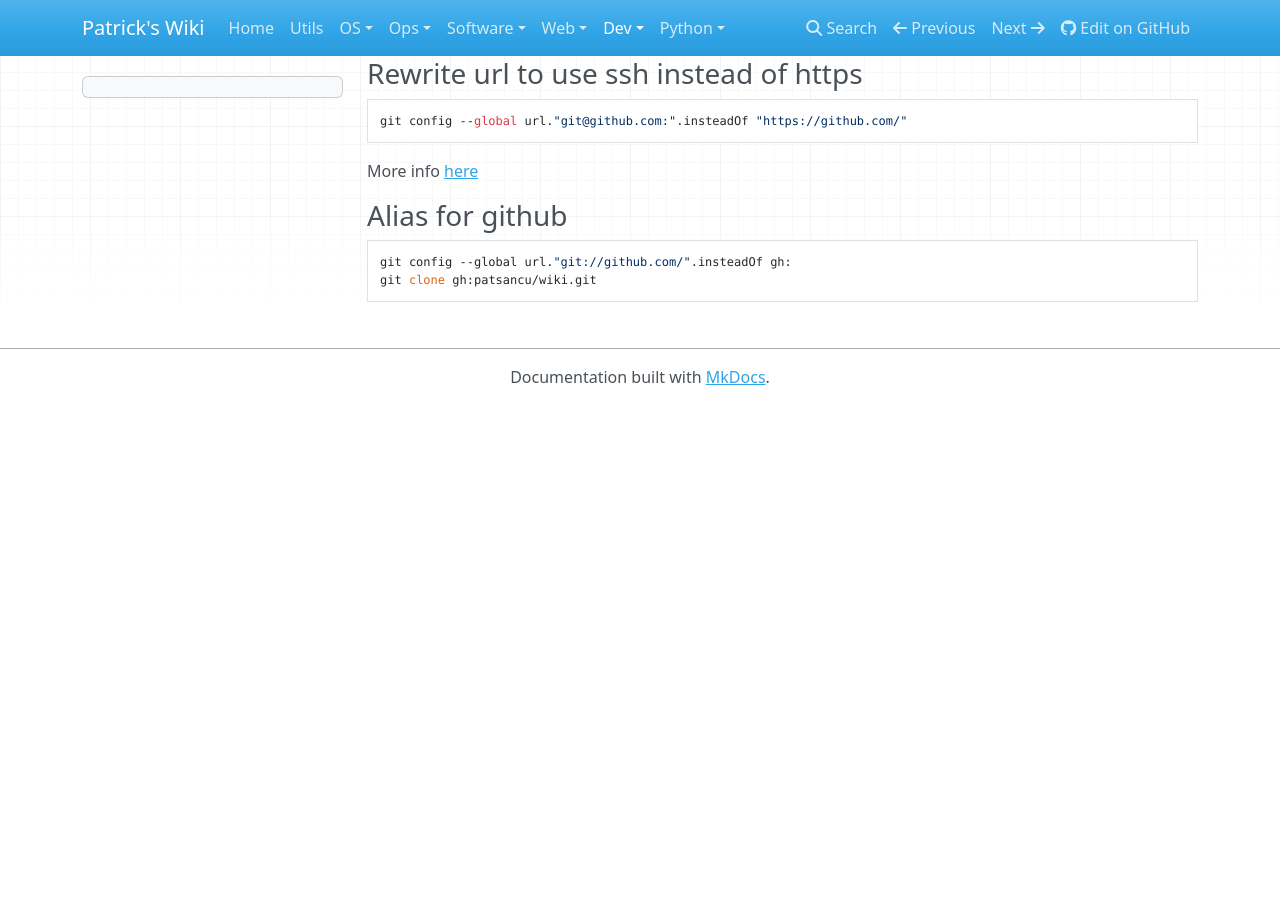
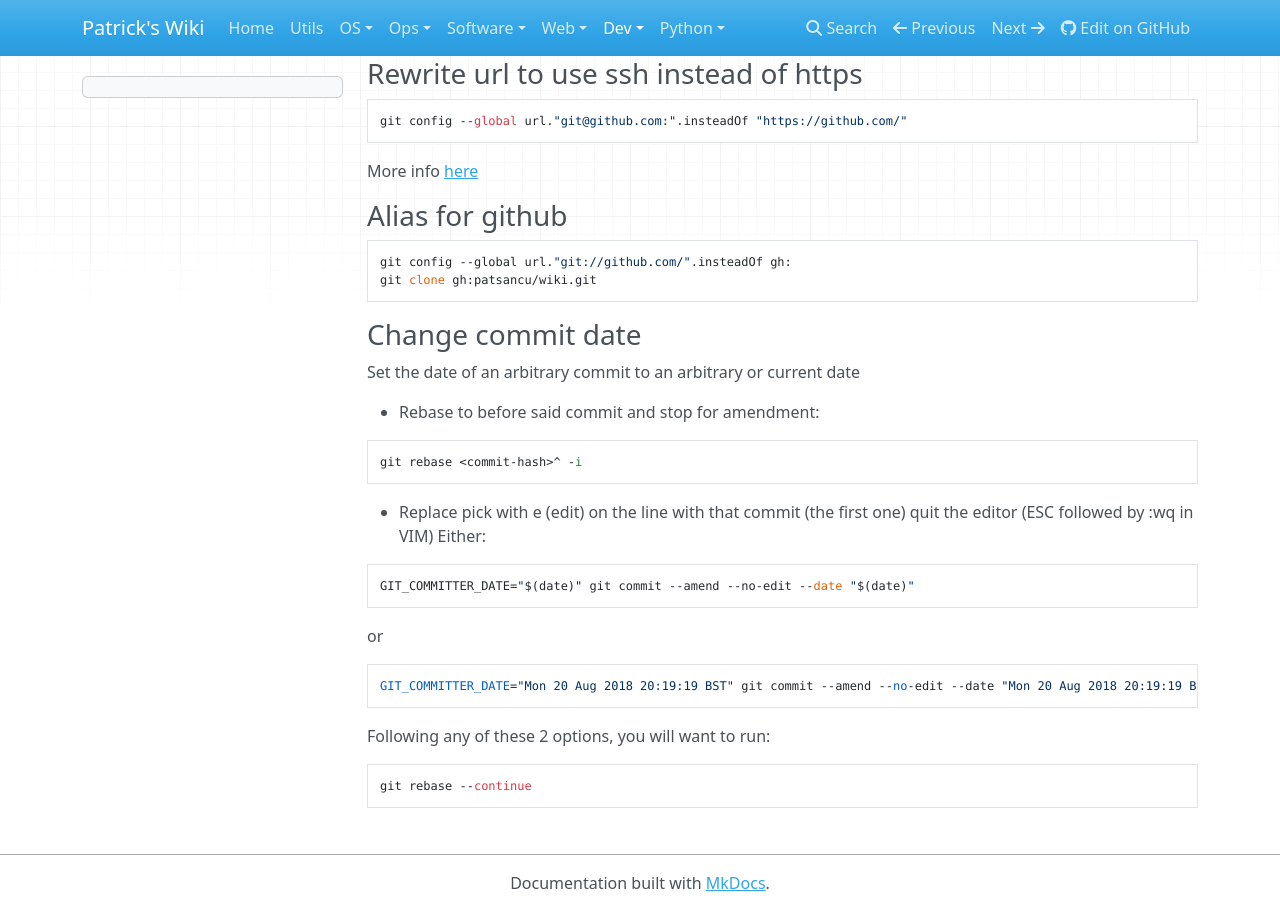
Before and after one commit to patsancu/wiki, an MkDocs documentation site: the page built from docs/dev/VCS/Git/Main.md, in a window 1280 px wide and 900 px high, scrolled down 7120 px. Built offline with MkDocs 1.6.1, drawn with Linux system fonts in a browser that asks for light colours; nearby versions of some CDN libraries; before the commit the page ends 7525 px from its top, so only the background shows below that.

Commit message:
git: change commit date

````diff
--- a/docs/dev/VCS/Git/Main.md
+++ b/docs/dev/VCS/Git/Main.md
@@ -354,3 +354,26 @@ More info [here](https://gist.github.com/patsancu/07b9fc503675392c6b99cefa7584c2
 git config --global url."git://github.com/".insteadOf gh:
 git clone gh:patsancu/wiki.git
 ```
+
+### Change commit date
+Set the date of an arbitrary commit to an arbitrary or current date
+
+* Rebase to before said commit and stop for amendment:
+```
+git rebase <commit-hash>^ -i
+```
+* Replace pick with e (edit) on the line with that commit (the first one)
+quit the editor (ESC followed by :wq in VIM)
+Either:
+```
+GIT_COMMITTER_DATE="$(date)" git commit --amend --no-edit --date "$(date)"
+```
+or
+```
+GIT_COMMITTER_DATE="Mon 20 Aug 2018 20:19:19 BST" git commit --amend --no-edit --date "Mon 20 Aug 2018 20:19:19 BST"
+```
+
+Following any of these 2 options, you will want to run:
+```
+git rebase --continue
+```
````
